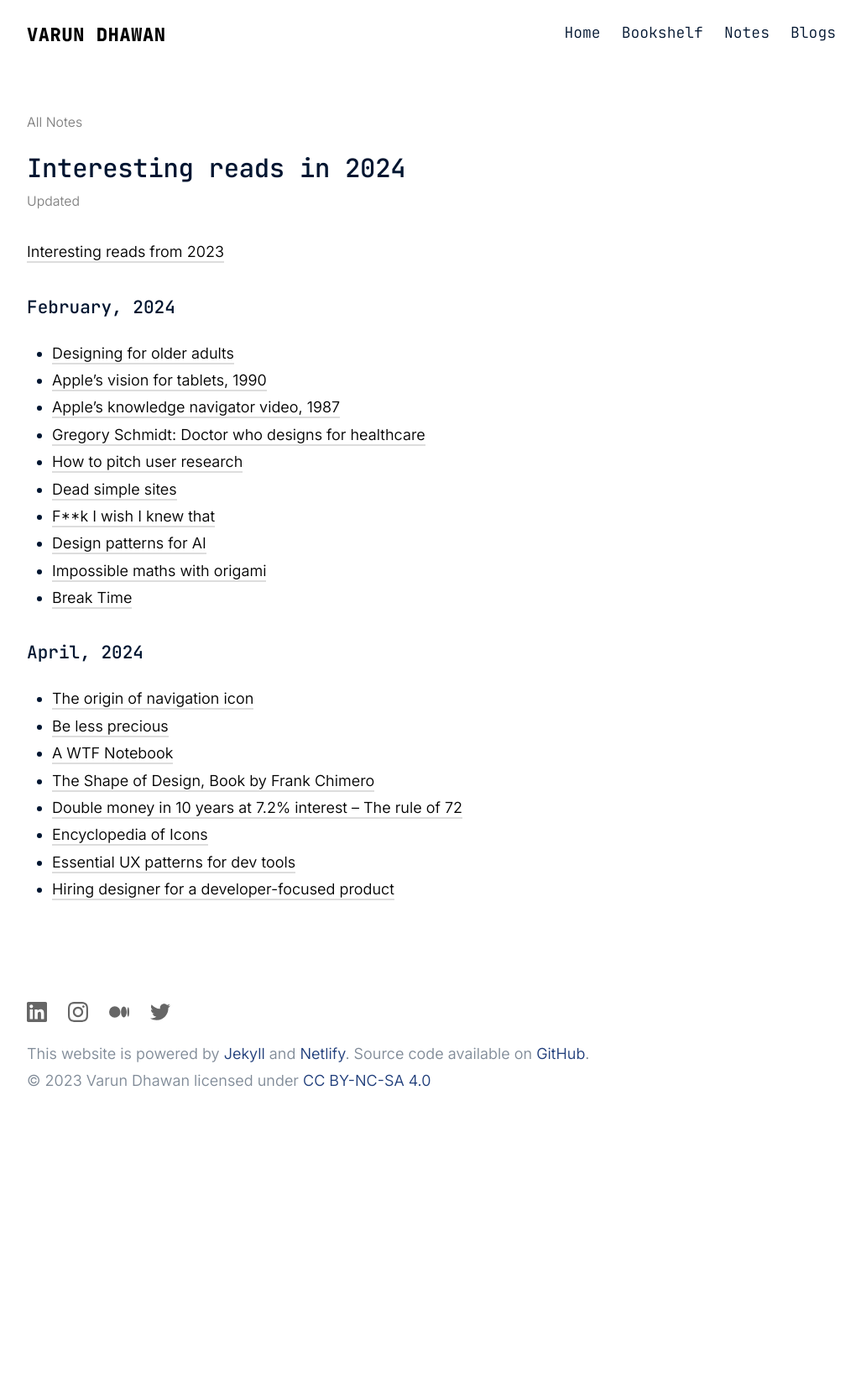
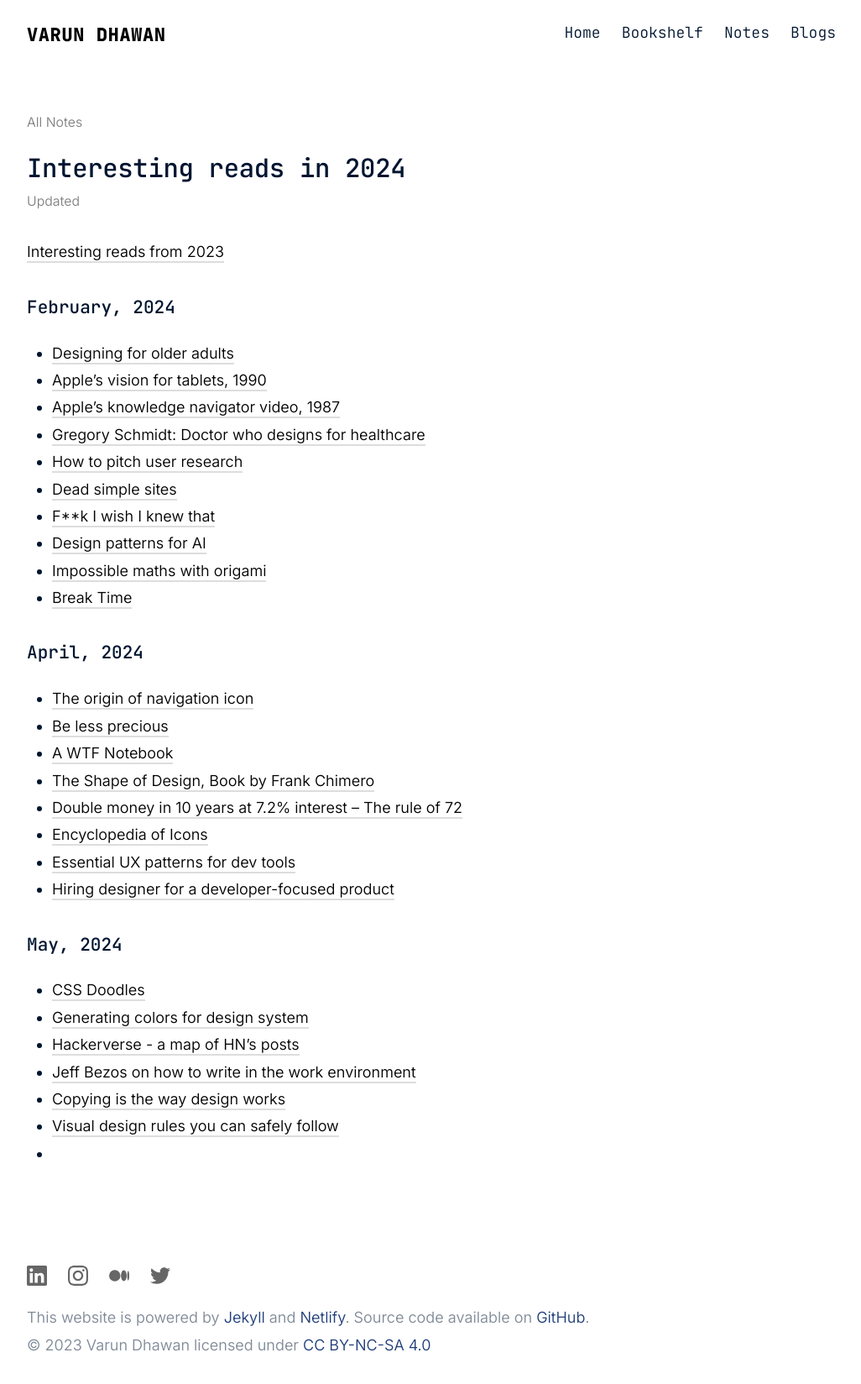
Before and after one commit to varundhawan5792/varundhawan.com, a Jekyll site: the page built from _notes/links.md, in a window 1280 px wide. Shown: the whole page at 84% size, without its empty margins (126-1152 px from the left). Built offline with Jekyll 4.4.1, drawn with Linux system fonts in a browser that asks for light colours; before the commit the page ends 1333 px from its top, so only the background shows below that.

Commit message:
Syncing updates

```diff
--- a/_notes/links.md
+++ b/_notes/links.md
@@ -25,3 +25,12 @@ excerpt: A collection of ideas I found interesting
 - [Encyclopedia of Icons](https://c82.net/iconography/)
 - [Essential UX patterns for dev tools](https://evilmartians.com/chronicles/keep-it-together-5-essential-design-patterns-for-dev-tool-uis)
 - [Hiring designer for a developer-focused product](https://evilmartians.com/chronicles/hiring-a-product-designer-1-hard-skill-and-3-soft-skills-to-look-for)
+
+### May, 2024
+- [CSS Doodles](https://yuanchuan.dev/daily-sketch-4)
+- [Generating colors for design system](https://matthewstrom.com/writing/generating-color-palettes/)
+- [Hackerverse - a map of HN's posts](https://hn.wilsonl.in/)
+- [Jeff Bezos on how to write in the work environment](https://substack.com/@rubendominguez/note/c-57330475)
+- [Copying is the way design works](https://matthewstrom.com/writing/copying/)
+- [Visual design rules you can safely follow](https://anthonyhobday.com/sideprojects/saferules/)
+-
```
Also changed, not shown: _notes/designing dashboards.md (added, +5 -0 lines), _notes/follows.md (+1 -0 lines), _notes/readwise/Articles/(is the way design works).md (added, +13 -0 lines), _notes/readwise/Articles/Sharing Too Much About Too Little.md (added, +15 -0 lines), _notes/readwise/Articles/Skill of the Week Effectively Ice Drinks in a Cooler.md (added, +14 -0 lines), _notes/readwise/Articles/State of Frontend 2024 Survey.md (added, +13 -0 lines), _notes/readwise/Articles/UI Density  Matthew Ström, designer-leader.md (added, +16 -0 lines).
